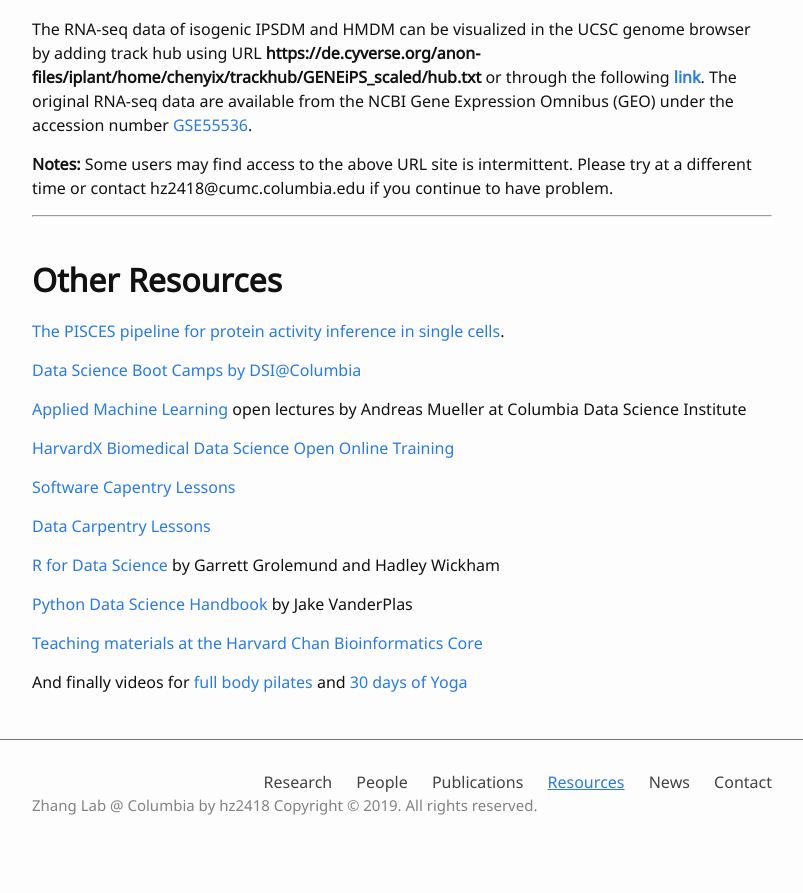
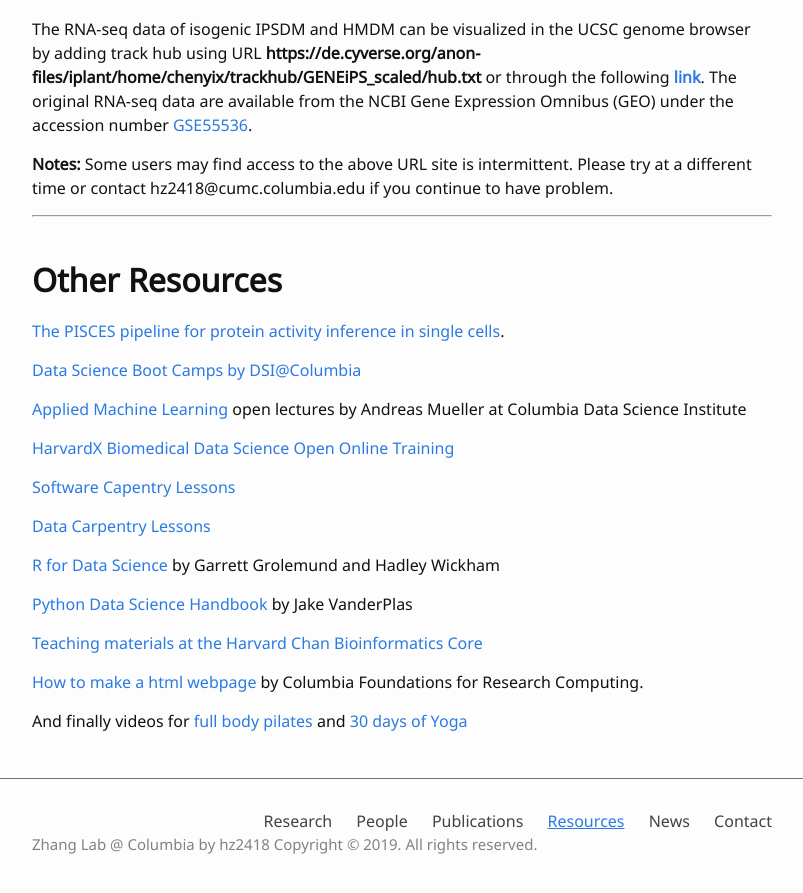
Before and after one commit to hanruizhang/zhanglab, a Jekyll site: the page built from 4_Resources.md, in a window 1280 px wide and 900 px high, scrolled down 922 px. Shown: the top 893 px of the window, without its empty margins (238-1041 px from the left). Built offline with Jekyll 4.4.1, drawn with Linux system fonts in a browser that asks for light colours; before the commit the page ends 1783 px from its top, so only the background shows below that.

Commit message:
Update 4_Resources.md

```diff
--- a/4_Resources.md
+++ b/4_Resources.md
@@ -38,4 +38,5 @@
 #### [R for Data Science](https://r4ds.had.co.nz/index.html) by Garrett Grolemund and Hadley Wickham
 #### [Python Data Science Handbook](https://jakevdp.github.io/PythonDataScienceHandbook/) by Jake VanderPlas
 #### [Teaching materials at the Harvard Chan Bioinformatics Core](https://github.com/hbctraining)
+#### [How to make a html webpage](https://columbia.hosted.panopto.com/Panopto/Pages/Viewer.aspx?id=18de7900-690b-4d1f-9344-acec015b6436) by Columbia Foundations for Research Computing.
 #### And finally videos for [full body pilates](https://www.youtube.com/watch?v=sKIqLUlPGBw) and [30 days of Yoga](https://www.youtube.com/watch?v=oBu-pQG6sTY&list=RDQMkJ0HOrXEwlk&start_radio=1)
```
